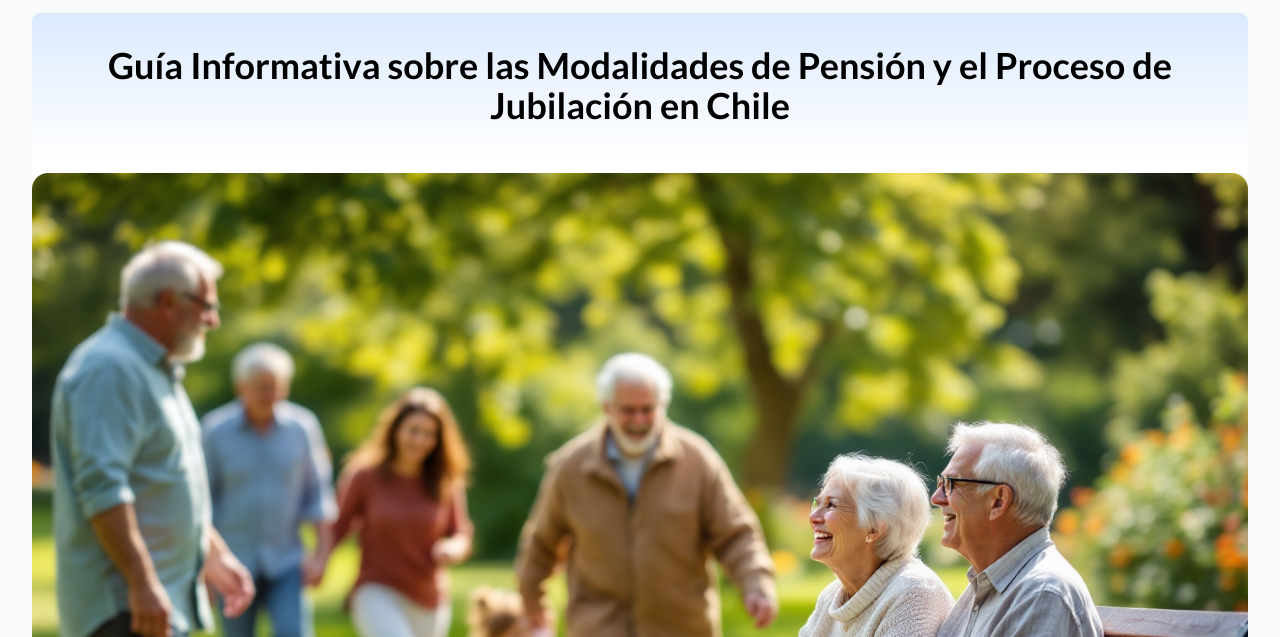
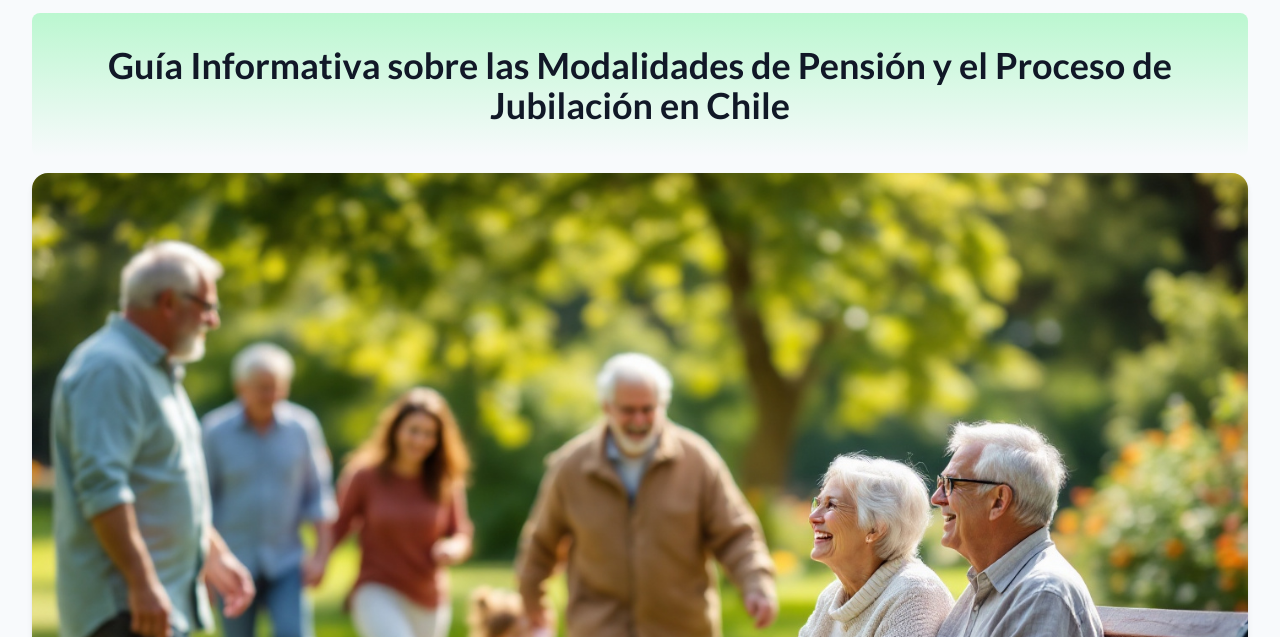
Before and after one commit to softwarebiobio/masjubilaciones.cl, an Eleventy site: page src/posts/2024-11-01/index.md in a window 1280 px wide. Shown: the part 163-800 px from the top of the page. Built offline with nearby package versions, Linux system fonts and the light colour scheme; Eleventy itself is replaced by a stand-in of ours; files that its build step writes are made by us from their sources.

Commit message:
Enhance dark mode styling
Refactor HTML and CSS to improve dark mode aesthetics. Modified header gradient, article background, and added new gradient colors. Included new dark mode background color utilities for better readability.

```diff
--- a/src/_includes/article.html
+++ b/src/_includes/article.html
@@ -39,12 +39,13 @@ layout: 'blog.html'
 
 {% include "social-buttons.html" %}
 
+<header class="text-center bg-gradient-to-b dark:from-blue-900 dark:to-blue-400 from-green-200 dark:text-white to-transparent p-4 my-4 rounded-lg md:text-4xl md:p-8">
+    <h1>{{title}}</h1>
+</header>
+
 <article
-        class="text-black container bg-white dark:from-slate-900 dark:to-slate-600 dark:text-white rounded-2xl text-xl">
+        class="text-black dark:bg-slate-800 shadow-md dark:text-slate-300  bg-white dark:from-slate-900 dark:to-slate-600 dark:text-white rounded-2xl text-xl">
 
-    <header class="text-center bg-gradient-to-b dark:from-blue-900 dark:to-blue-400 from-blue-100 dark:text-white to-white p-4 my-4 rounded-lg md:text-4xl md:p-8">
-        <h1>{{title}}</h1>
-    </header>
     <figure class="">
         <img src="{{page.url}}{{image}}" class="w-full 2xl:w-1/2 mx-auto rounded-2xl mb-8">
     </figure>
```
Also changed, not shown: src/index.html (+1 -1 lines), src/css/styles.css.
